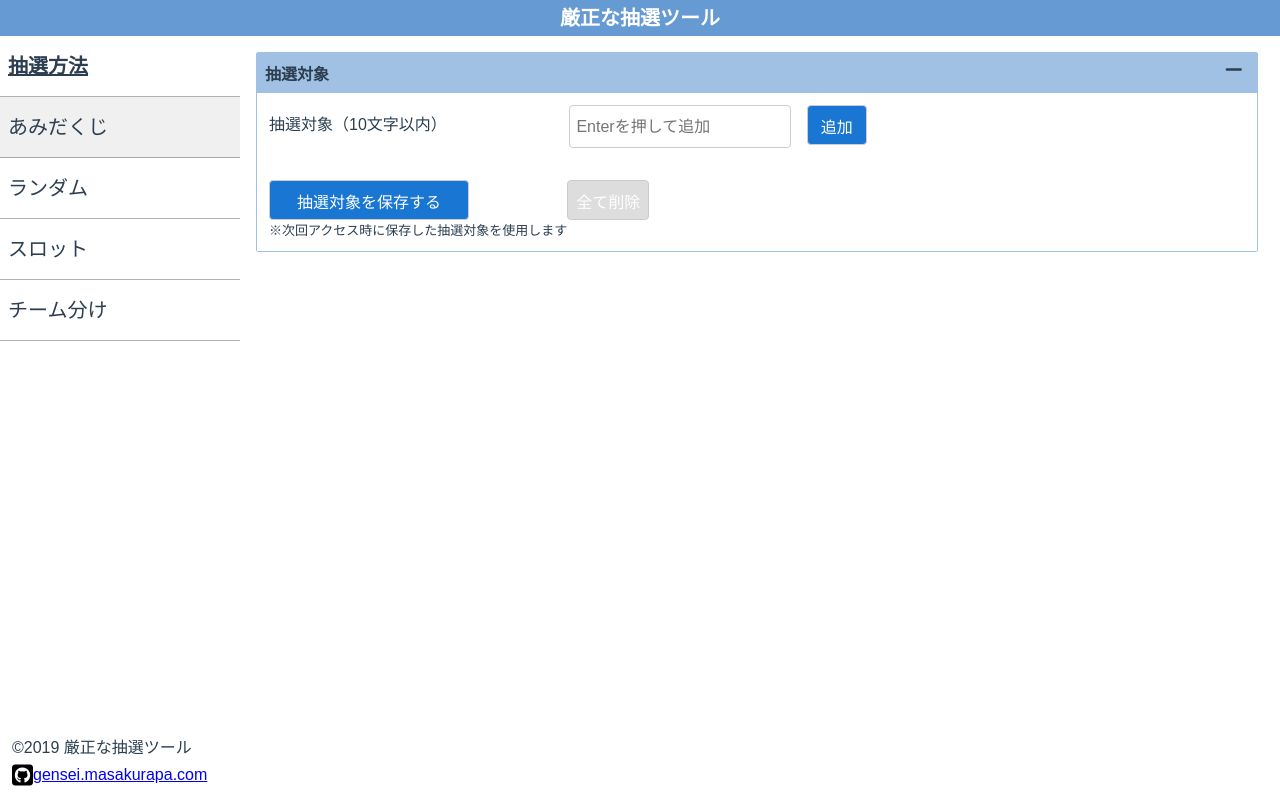
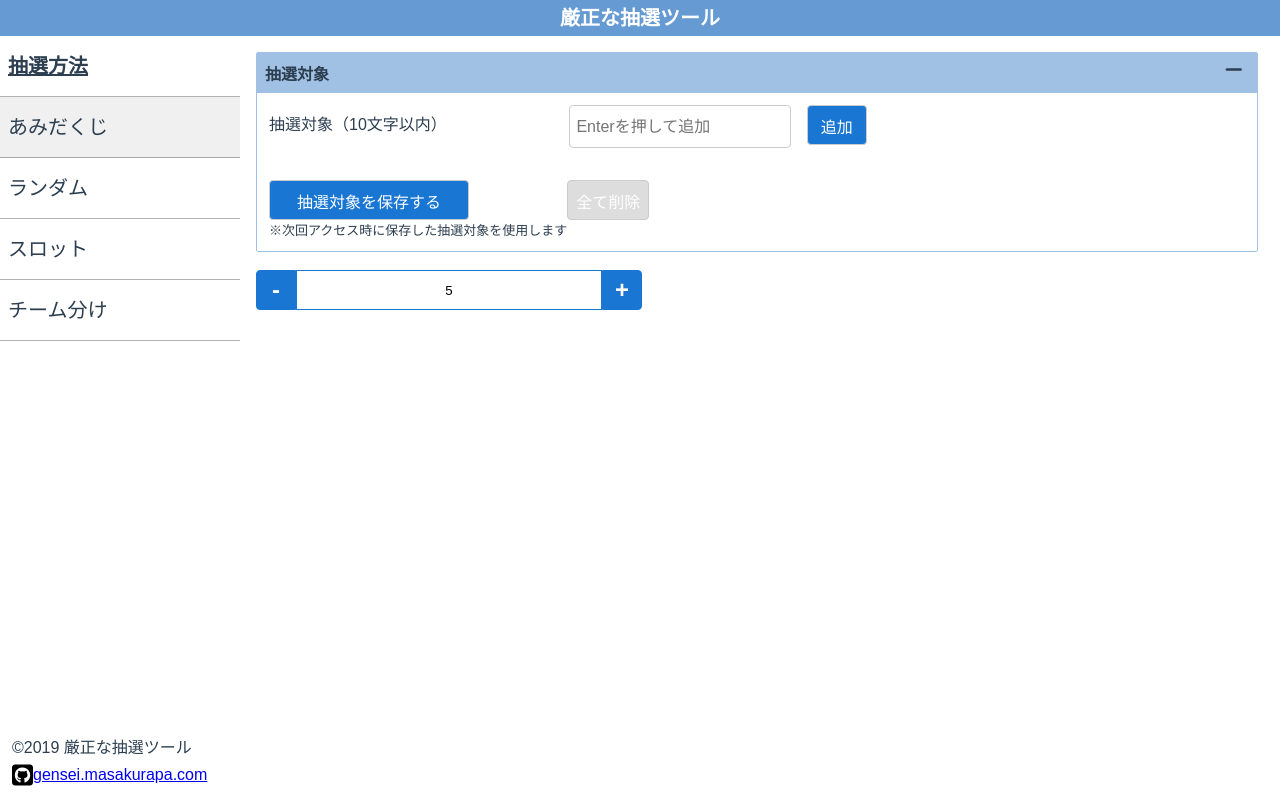
Before and after one commit to masakurapa/gensei.masakurapa.com, a Svelte app: page / in a window 1280 px wide. Built offline with nearby package versions, Linux system fonts and the light colour scheme.

Commit message:
add forms/Number

```diff
--- a/src/LayoutPC.svelte
+++ b/src/LayoutPC.svelte
@@ -16,6 +16,9 @@
     <main class="container__main">
         <Users/>
 
+        <br>
+        <Number value={5} min={0} max={10} step={2}/>
+
         <!-- <svelte:component this={component.component}/> -->
     </main>
 </div>
@@ -30,6 +33,7 @@
 
 
     import Users from './components/users/Index.svelte';
+    import Number from './components/forms/Number.svelte';
 
 
     const components: ComponentList = [
--- /dev/null
+++ b/src/components/forms/Number.svelte
@@ -0,0 +1,117 @@
+<div class="stepper">
+    <button
+        class="stepper__btn stepper__btn-left"
+        disabled={disabledForm || value <= min}
+        on:click="{onClickDown}"
+    >-</button>
+    <input
+        type="tel"
+        class="stepper__input"
+        bind:value={value}
+        disabled={disabledForm}
+        on:input="{onChange}"
+        on:change="{onChange}"
+    />
+    <button
+        class="stepper__btn stepper__btn-right"
+        disabled={disabledForm || value >= max}
+        on:click="{onClickUp}"
+    >+</button>
+ </div>
+
+<script lang="ts">
+    import { createEventDispatcher } from 'svelte';
+    import { processing } from '../../store';
+
+    export let value = 1;
+    export let min = 1;
+    export let max = 1;
+    export let step = 1;
+    export let disabled = false;
+
+    // 変更前の値を保持しておく
+    let oldValue = value;
+
+    $: disabledForm = disabled || $processing;
+
+    const dispatch = createEventDispatcher();
+
+    const onClickDown = () => {
+        value -= step;
+        if (value < min) {
+            value = min;
+        }
+        oldValue = value;
+
+        dispatch('change');
+    }
+
+    const onClickUp = () => {
+        value += step;
+        if (value > max) {
+            value = max;
+        }
+        oldValue = value;
+
+        dispatch('change');
+    }
+
+    // TODO: any type
+    const onChange = (event: any): void => {
+        const num = Number(event.target.value);
+        if (Number.isNaN(num)) {
+            value = oldValue;
+            return;
+        }
+
+        if (num < min) {
+            value = min
+        }
+        if (num > max) {
+            value = max
+        }
+        oldValue = value;
+
+        dispatch('change');
+    };
+</script>
+
+<style>
+    .stepper {
+        display: flex;
+        font-size: 1.5em;
+    }
+
+    .stepper__btn {
+        cursor: pointer;
+        color: #fff;
+        font-size: x-large;
+        font-weight: bold;
+        background-color: #1976d2;
+        border: 1px solid #1976d2;
+        height: 40px;
+        width: 40px;
+    }
+
+    .stepper__btn:disabled {
+        background-color: #ddd;
+        cursor: unset;
+    }
+
+    .stepper__btn-left {
+        border-radius: 4px 0 0 4px;
+    }
+
+    .stepper__btn-right {
+        border-radius: 0 4px 4px 0;
+    }
+
+    .stepper__input {
+        border: 1px solid #1976d2;
+        text-align: center;
+        width: 300px;
+    }
+    .stepper__input:disabled {
+        background-color: #eee;
+    }
+</style>
```
